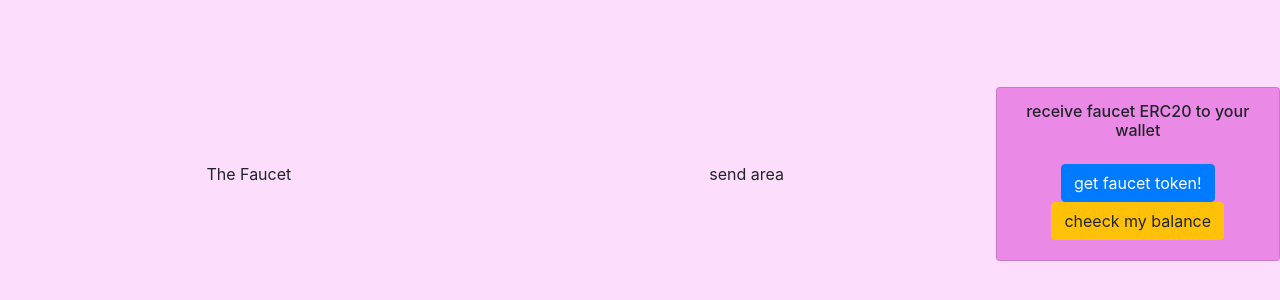
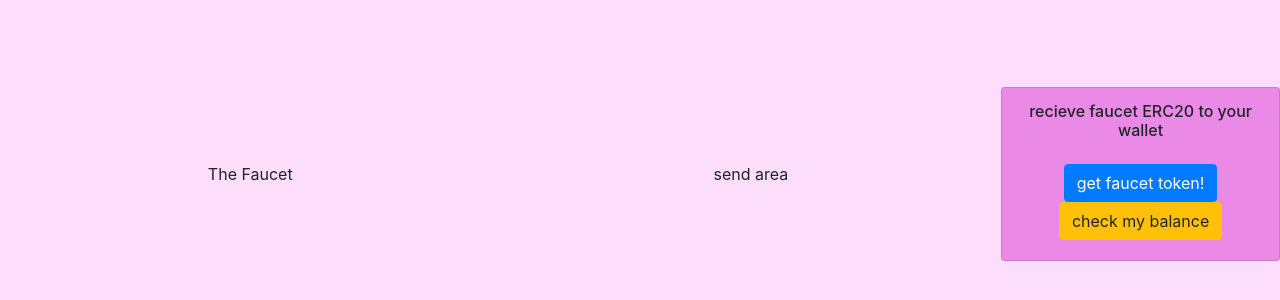
Before and after one commit to amatureApePortfolio/faucet, a React (Create React App) app: page / in a window 1280 px wide. Shown: the part 226-526 px from the top of the page. Built offline with nearby package versions, Linux system fonts and the light colour scheme.

Commit message:
Tidying up for remix

```diff
--- a/src/components/Faucet.js
+++ b/src/components/Faucet.js
@@ -1,19 +1,23 @@
+
 import { useState } from 'react';
-import { ethers } from 'ethers';
-import Card from 'react-bootstrap/Card';
-import Button from 'react-bootstrap/Button';
+import { ethers } from 'ethers'
+import Card from 'react-bootstrap/Card'
+import Button from 'react-bootstrap/Button'
+// import Message from './Message'
 
 const tokenAddress = "0xf39Fd6e51aad88F6F4ce6aB8827279cffFb92266"
 
 const Faucet = (props) => {
-  const [balance, setBalance] = useState();
-  const [showBalance, setShowBalance] = useState(false);
+
+  const [balance, setBalance] = useState()
+  const [showBalance, setShowBalance] = useState(false)
+
 
   async function getBalance() {
     if (typeof window.ethereum !== 'undefined') {
-      const [account] = await window.ethereum.request({ method: 'eth_requestAccounts' });
+      const [account] = await window.ethereum.request({ method: 'eth_requestAccounts' })
       const provider = new ethers.providers.Web3Provider(window.ethereum);
-      const contract = new ethers.Contract(tokenAddress, props.tokenContract.abi, provider);
+      const contract = new ethers.Contract(tokenAddress, props.tokenContract.abi, provider)
       const balance = await contract.balanceOf(account);
       console.log("Balance: ", balance.toString());
       setBalance(balance.toString());
@@ -30,18 +34,16 @@ const Faucet = (props) => {
       contract.faucet(account[0], 100);
     }
   }
-
     return (
         <div>
-      <Card style={{background: 'rgba(227, 104, 222, 0.71'}}>
+        <Card style={{background: "rgba(227, 104, 222, 0.71)"}}>
         <Card.Body>
-          <Card.Subtitle>
-            receive faucet ERC20 to your wallet
-          </Card.Subtitle>
-          <br></br>
-          <div className='d-grip gap-2'>
+        <Card.Subtitle>recieve faucet ERC20 to your wallet
+        </Card.Subtitle><br></br>
+        <div className="d-grid gap-2">
         <Button onClick={faucet}>get faucet token!</Button>
-            <Button onClick={getBalance} variant='warning'>cheeck my balance</Button>
+        <Button onClick={getBalance} variant="warning">check my balance</Button>
+        {/* { showBalance ? <Message balance={balance}/> : null } */}
         </div>
         </Card.Body>
         </Card>
@@ -49,4 +51,4 @@ const Faucet = (props) => {
     )
 }
 
-export default Faucet;
+export default Faucet
```
Lines whose indentation alone changed are shown as unchanged.
